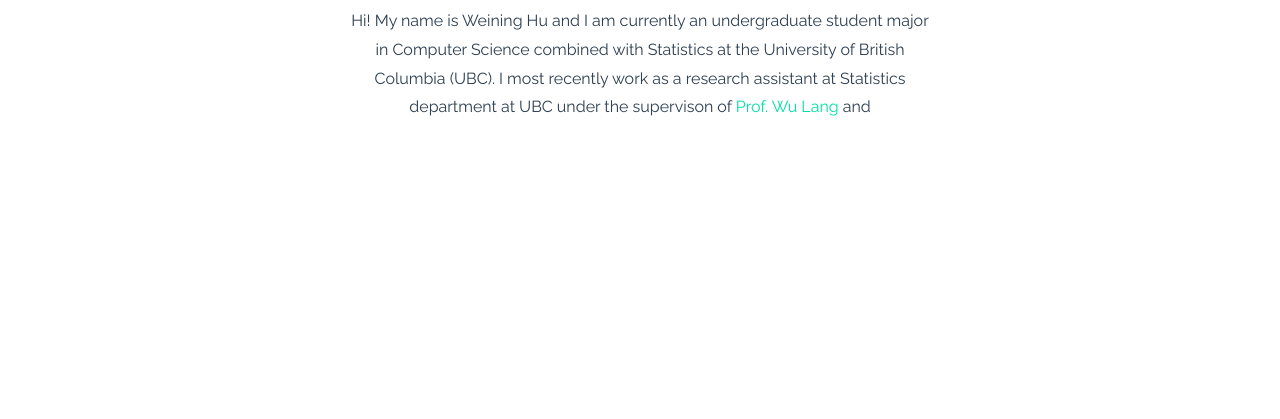
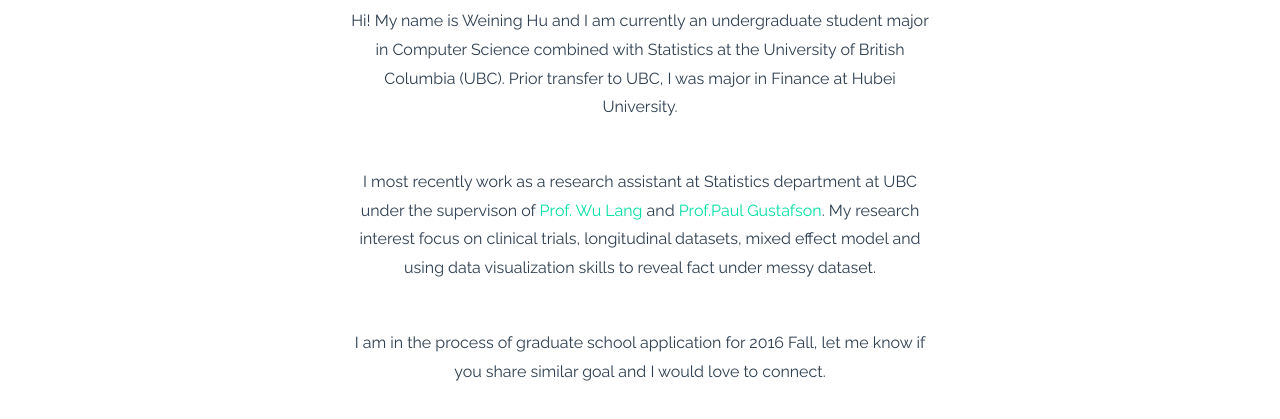
Before and after one commit to weininghu1012/weininghu1012.github.io, a plain HTML site: page index.html in a window 1280 px wide. Shown: the part 239-658 px from the top of the page. Drawn offline with Linux system fonts and the light colour scheme.

Commit message:
main page

```diff
--- a/index.html
+++ b/index.html
@@ -87,9 +87,19 @@
         	<div class="text-center div-head">
         		<h2>ABOUT ME</h2>
         		<p>Hi! My name is Weining Hu and I am currently an undergraduate student major in Computer Science combined with Statistics at the University of British Columbia (UBC).
+                        Prior transfer to UBC, I was major in Finance at Hubei University.
+                        </p>
+                        <br></br>
+
+                         <p>
                             I most recently work as a research assistant at Statistics department at UBC under the supervison of
                             <a href="http://www.stat.ubc.ca/~lang/">Prof. Wu Lang</a>
-                            and </p>
+                            and
+                            <a href = "http://661169683347327173.weebly.com/">Prof.Paul Gustafson</a>. My research interest focus on clinical trials, longitudinal datasets, mixed effect model and using
+                            data visualization skills to reveal fact under messy dataset.
+                        </p>
+                        <br></br>
+                        <p>I am in the process of graduate school application for 2016 Fall, let me know if you share similar goal and I would love to connect.</p>
         	</div>
 
         </div>
```
